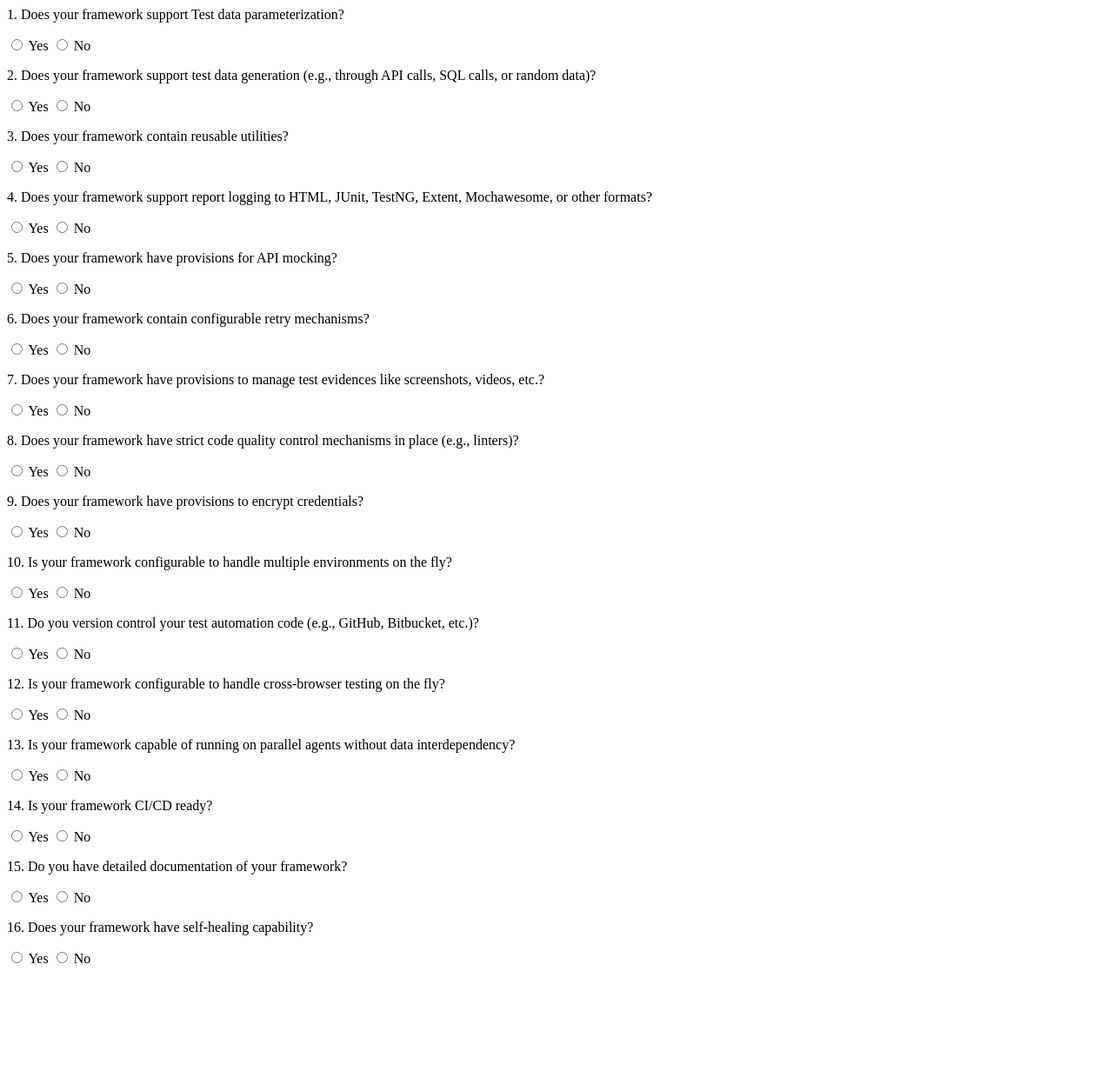
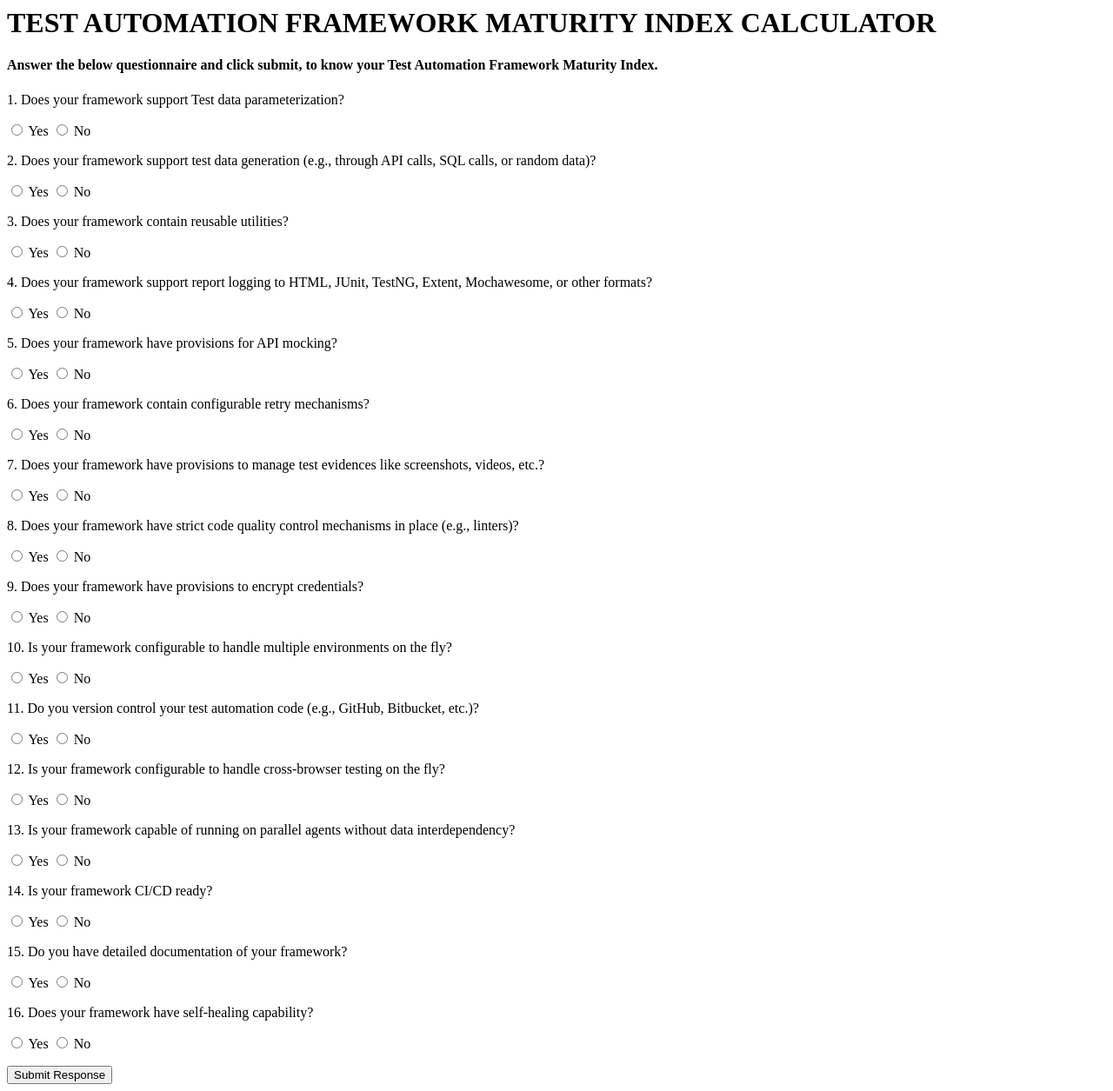
Before and after one commit to Velayutham87/tafmIndex, a website: page index.html in a window 1280 px wide. Shown: the whole page at 87% size. Before the commit the page ends 1128 px from the top, so only its background shows below. Drawn offline with Linux system fonts and the light colour scheme.

Commit message:
updatesToForm-29052025

```diff
--- a/index.html
+++ b/index.html
@@ -3,6 +3,10 @@
     <title>"TEST AUTOMATION FRAMEWORK MATURITY INDEX CALCULATOR"</title>
   </head>
   <body>
+    <h1>TEST AUTOMATION FRAMEWORK MATURITY INDEX CALCULATOR</h1>
+    <p>
+      <h4>Answer the below questionnaire and click submit, to know your Test Automation Framework Maturity Index.</h4>
+    </p>
     <form>
       <p>1. Does your framework support Test data parameterization?</p>
       <label><input type="radio" class="tdmc" name="q1" value="8" /> Yes</label>
@@ -100,5 +104,6 @@
       >
       <label><input type="radio" class="tfic" name="q16" value="0" /> No</label>
     </form>
+    <button type="submit" class="submit" value="Submit"> Submit Response </button>
   </body>
 </html>
```
